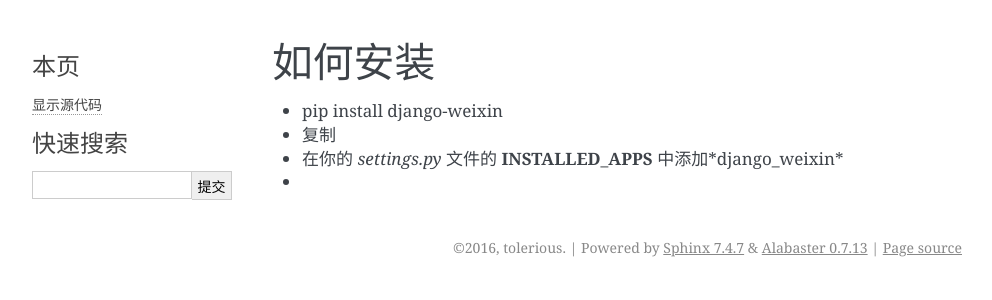
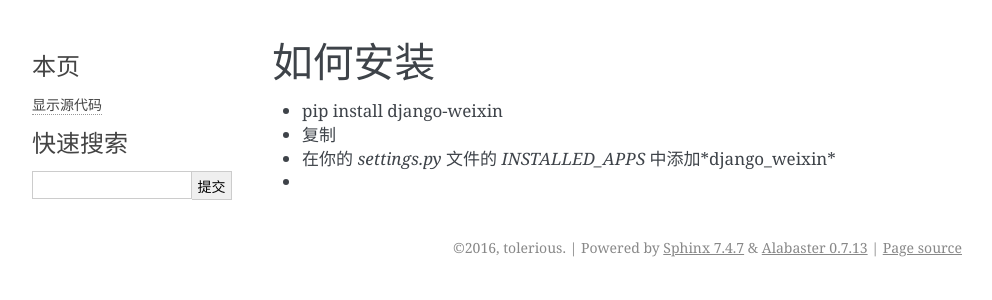
Before and after one commit to tolerious/django-wechat, a Sphinx documentation site: the page built from docs/source/install.rst, in a window 1280 px wide. Shown: the top 300 px of the page, without its empty margins (148-1140 px from the left). Built offline with Sphinx 7.4.7, drawn with Linux system fonts in a browser that asks for light colours; formulas are drawn with MathJax 3.

Commit message:
我们都是好孩子.  ;

```diff
--- a/docs/source/install.rst
+++ b/docs/source/install.rst
@@ -12,6 +12,6 @@
 
 - 复制
 
-- 在你的 *settings.py* 文件的 **INSTALLED_APPS** 中添加*django_weixin*
+- 在你的 *settings.py* 文件的 *INSTALLED_APPS* 中添加*django_weixin*
 
 -
```
